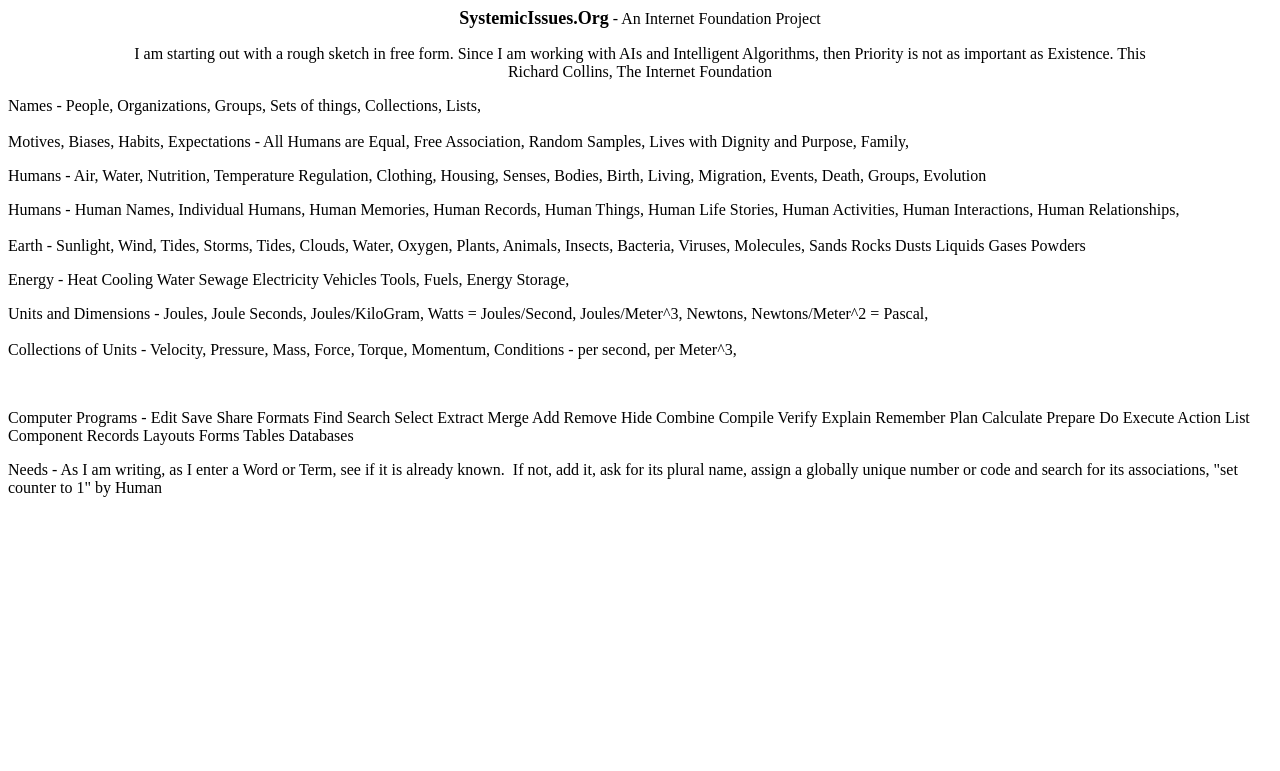
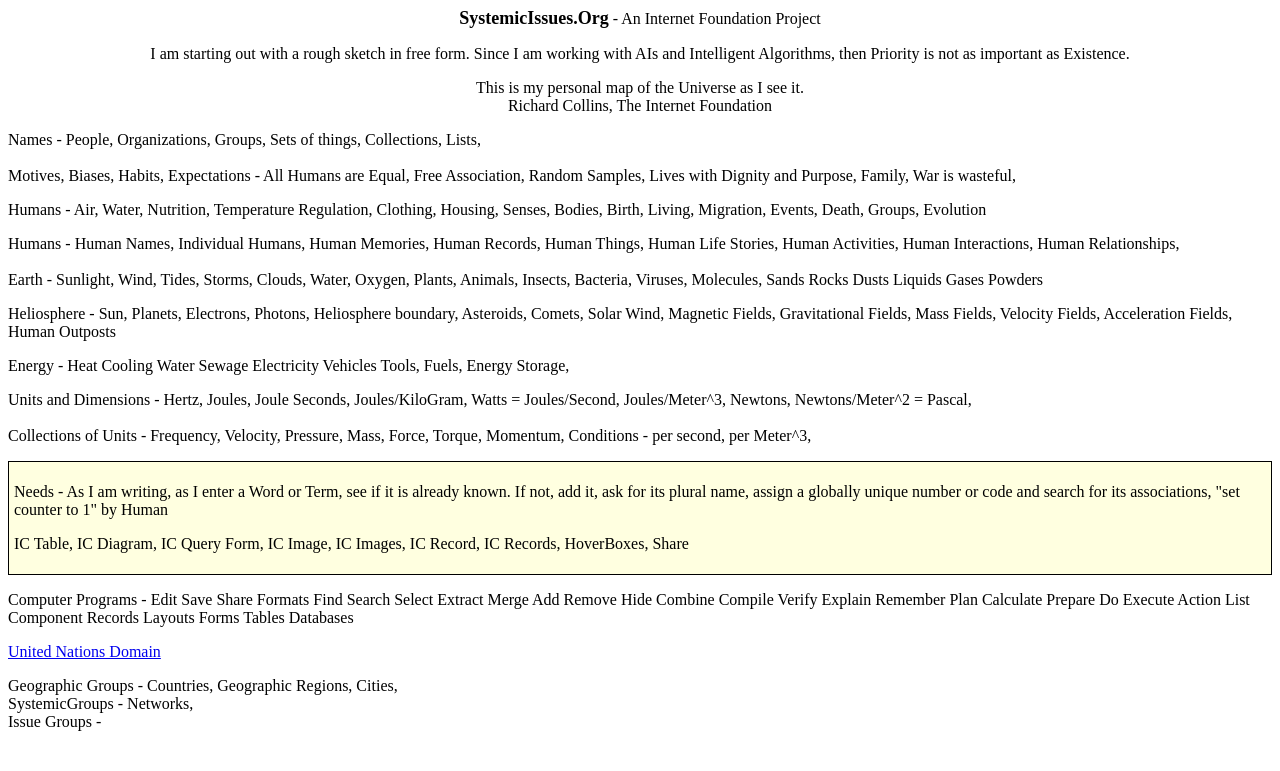
Before and after one commit to RichardKCollins/SystemicIssues, a plain HTML site: page docs/index.html in a window 1280 px wide. Drawn offline with Linux system fonts and the light colour scheme.

Commit message:
8 Apr 2023 about 5 31 am

```diff
--- a/docs/index.html
+++ b/docs/index.html
@@ -2,34 +2,47 @@
 Foundation Project</p>
 <p align="center">I am starting out with a rough sketch in free form. Since I am
 working with AIs and Intelligent Algorithms, then Priority is not as important
-as Existence. This <br>
+as Existence. </p>
+<p align="center">This is my personal map of the Universe as I see it. <br>
 Richard Collins, The Internet Foundation</p>
 <p align="left">Names - People, Organizations, Groups, Sets of things,
 Collections, Lists, <br>
 <br>
 Motives, Biases, Habits, Expectations - All Humans are Equal, Free Association,
-Random Samples, Lives with Dignity and Purpose, Family, </p>
+Random Samples, Lives with Dignity and Purpose, Family, War is wasteful,&nbsp; </p>
 <p>Humans - Air, Water, Nutrition, Temperature Regulation, Clothing, Housing,
 Senses, Bodies, Birth, Living, Migration, Events, Death, Groups, Evolution</p>
 <p>Humans - Human Names, Individual Humans, Human Memories, Human Records, Human
 Things, Human Life Stories, Human Activities, Human Interactions, Human
 Relationships, <br>
 <br>
-Earth - Sunlight, Wind, Tides, Storms, Tides, Clouds, Water, Oxygen, Plants,
+Earth - Sunlight, Wind, Tides, Storms, Clouds, Water, Oxygen, Plants,
 Animals, Insects, Bacteria, Viruses, Molecules, Sands Rocks Dusts Liquids Gases
 Powders </p>
+<p>Heliosphere - Sun, Planets, Electrons, Photons, Heliosphere boundary,
+Asteroids, Comets, Solar Wind, Magnetic Fields, Gravitational Fields, Mass
+Fields, Velocity Fields, Acceleration Fields, Human Outposts</p>
 <p>Energy - Heat Cooling Water Sewage Electricity Vehicles Tools, Fuels, Energy
 Storage, </p>
-<p>Units and Dimensions - Joules, Joule Seconds, Joules/KiloGram, Watts =
+<p>Units and Dimensions - Hertz, Joules, Joule Seconds, Joules/KiloGram, Watts =
 Joules/Second, Joules/Meter^3, Newtons, Newtons/Meter^2 = Pascal, <br>
 <br>
-Collections of Units - Velocity, Pressure, Mass, Force, Torque, Momentum,
+Collections of Units - Frequency, Velocity, Pressure, Mass, Force, Torque, Momentum,
 Conditions - per second, per Meter^3, </p>
-<p>&nbsp;</p>
+
+<div style="border:thin;background-color:lightyellow;border-style:solid;border-color:black;padding:5px">
+<p>Needs - As I am writing, as I enter a Word or Term, see if it is already known. If not, add it, ask for its plural name, assign a globally unique
+number or code and search for its associations, &quot;set counter to 1&quot; by Human</p>
+<p>IC Table, IC Diagram, IC Query Form, IC Image, IC Images, IC Record, IC Records,
+HoverBoxes, Share</p>
+</div>
+
 <p>Computer Programs - Edit Save Share Formats Find Search Select Extract Merge
 Add Remove Hide Combine Compile Verify Explain Remember Plan Calculate Prepare
 Do Execute Action List Component Records Layouts Forms Tables Databases </p>
-<p>Needs - As I am writing, as I enter a Word or Term, see if it is already
-known.&nbsp; If not, add it, ask for its plural name, assign a globally unique
-number or code and search for its associations, &quot;set counter to 1&quot; by Human</p>
-<p>&nbsp;</p>
+<p><a href="https://www.un.org/">United Nations Domain</a></p>
+<p>Geographic Groups - Countries, Geographic Regions, Cities, <br>
+SystemicGroups - Networks, <br>
+Issue Groups - <br>
+<br>
+&nbsp;</p>
```
